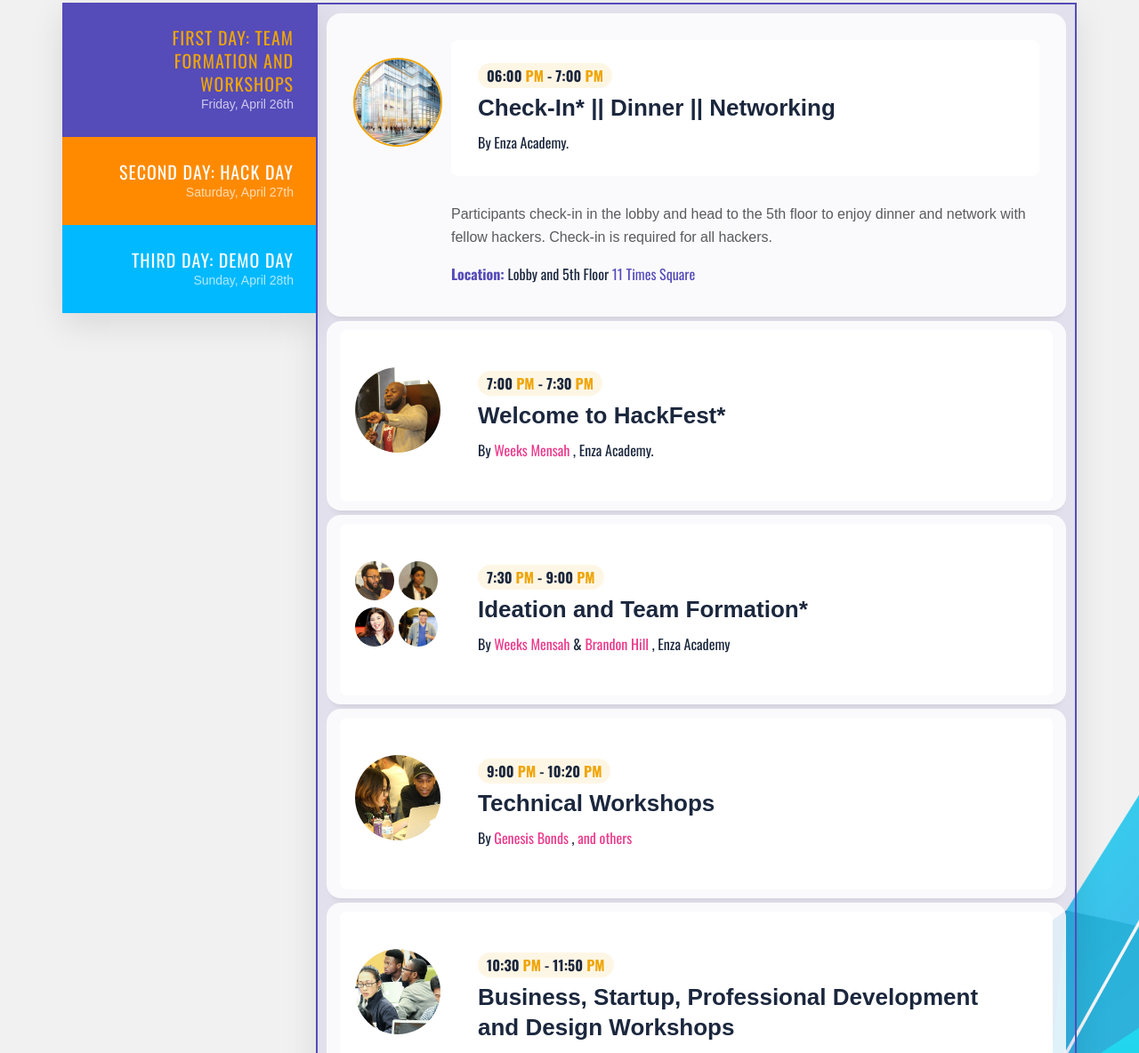
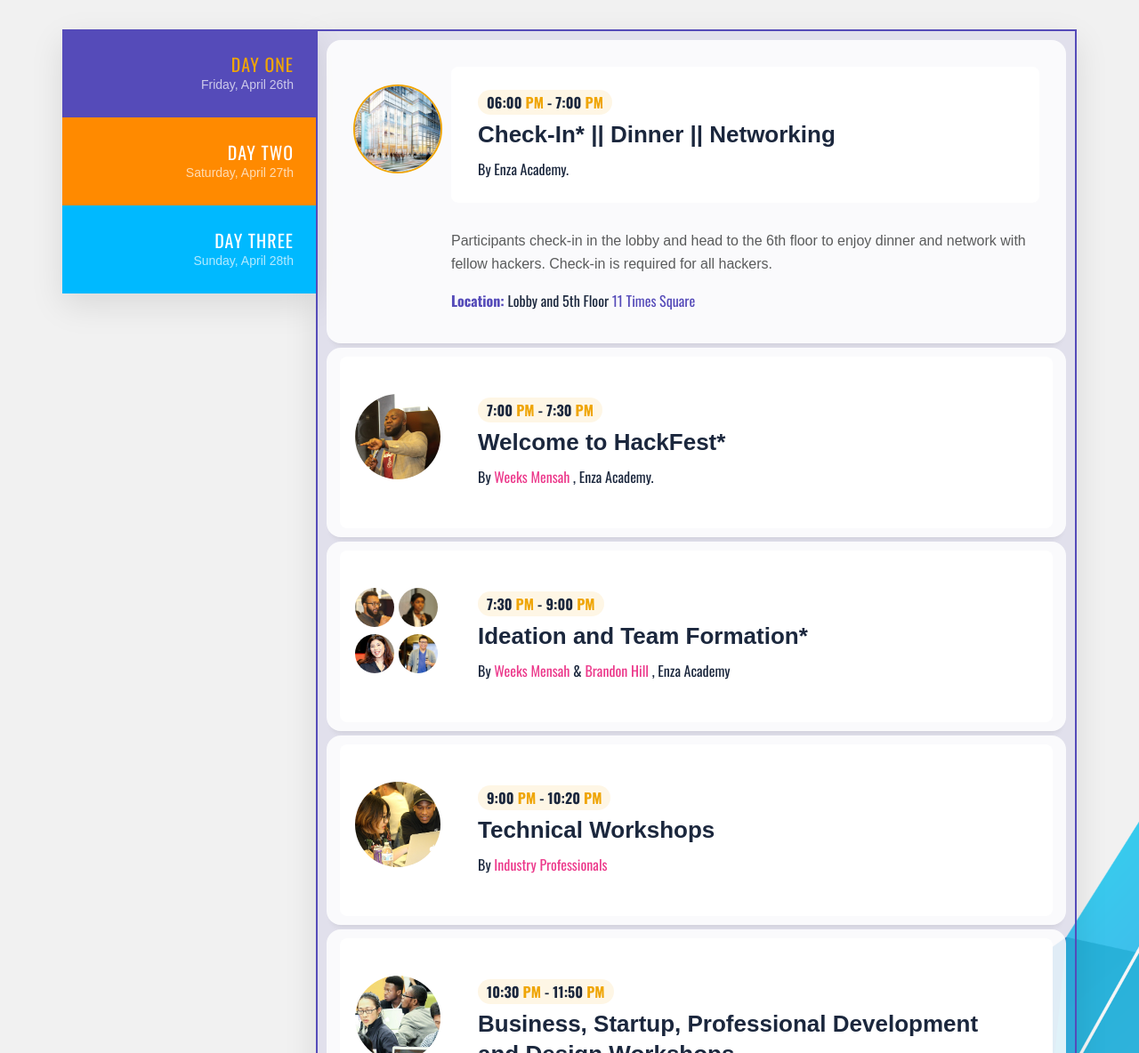
Before and after one commit to EnzaAcademyHQ/enzaacademyny.github.io, a plain HTML site: page index16.html in a window 1280 px wide. Shown: the part 2314-3498 px from the top of the page at 89% size. Drawn offline with nearby package versions, Linux system fonts and the light colour scheme; some packages are replaced by stand-ins of ours.

Commit message:
Made text edits according to Week's comments

```diff
--- a/index16.html
+++ b/index16.html
@@ -238,7 +238,7 @@
 					<div class="col-xs-12">
 						<div class="lgx-heading">
 							<h2 class="heading">Why Is HackFest A Must-Attend?</h2>
-							<h3 class="subheading">If you're a young professional who wants to create innovative products and services, you're invited to HackFest. It's a 48-hour immersive hackathon where entrepreneurial developers, designers and marketers collaborate to solve real-world problems using a variety of software development and marketing tools.</h3>
+							<h3 class="subheading">Hackfest is a 48-hour immersive hackathon where entrepreneurial developers and designers collaborate to solve real-world problems using a variety of tech stacks and business tools.  Hackfest is designed for young professional, undergraduate and postgraduate students interested in innovating across industry sectors and learning new skills.</h3>
 						</div>
 					</div>
 					<!--//main COL-->
@@ -307,9 +307,9 @@
 					<div class="col-xs-12">
 						<div class="lgx-tab">
 							<ul class="nav nav-pills lgx-nav lgx-nav-nogap lgx-nav-colorful">  <!--lgx-nav-nogap lgx-nav-colorful-->
-								<li class="active"><a data-toggle="pill" href="#home"><h3>First <span>Day: Team Formation and Workshops</span></h3> <p><span>Friday, </span>April 26th</p></a></li>
-								<li><a data-toggle="pill" href="#menu1"><h3>Second <span>Day: Hack Day</span></h3><p><span>Saturday, </span>April 27th</p></a></li>
-								<li><a data-toggle="pill" href="#menu2"><h3>Third <span>Day: Demo Day</span></h3> <p><span>Sunday, </span>April 28th</p></a></li>
+								<li class="active"><a data-toggle="pill" href="#home"><h3>Day <span>One</span></h3> <p><span>Friday, </span>April 26th</p></a></li>
+								<li><a data-toggle="pill" href="#menu1"><h3>Day <span>Two</span></h3><p><span>Saturday, </span>April 27th</p></a></li>
+								<li><a data-toggle="pill" href="#menu2"><h3>Day <span>Three</span></h3> <p><span>Sunday, </span>April 28th</p></a></li>
 								<!-- <li><a data-toggle="pill" href="#menu3"><h3>Fourth <span>Day</span></h3> <p><span>30 </span>Dec, 2019</p></a></li> -->
 							</ul>
 							<div class="tab-content lgx-tab-content">
@@ -336,7 +336,7 @@
 											<div id="collapseOne" class="panel-collapse collapse in" role="tabpanel" aria-labelledby="headingOne">
 												<div class="panel-body">
 													<p class="text">
-														Participants  check-in in the lobby and head to the 5th floor to enjoy dinner and network with fellow hackers. Check-in is required for all hackers.
+														Participants  check-in in the lobby and head to the 6th floor to enjoy dinner and network with fellow hackers. Check-in is required for all hackers.
 													</p>
 													<h4 class="location"><strong>Location:</strong>  Lobby and 5th Floor <span>11 Times Square</span> </h4>
 												</div>
@@ -408,7 +408,7 @@
 															<div class="schedule-info">
 																<h4 class="time">9:00 <span>PM</span> - 10:20 <span>PM</span></h4>
 																<h3 class="title">Technical Workshops</h3>
-																<h4 class="author-info">By <span>Genesis Bonds</span> , <span>and others</span></h4>
+																<h4 class="author-info">By <span>Industry Professionals</span></h4>
 															</div>
 														</div>
 													</a>
```
